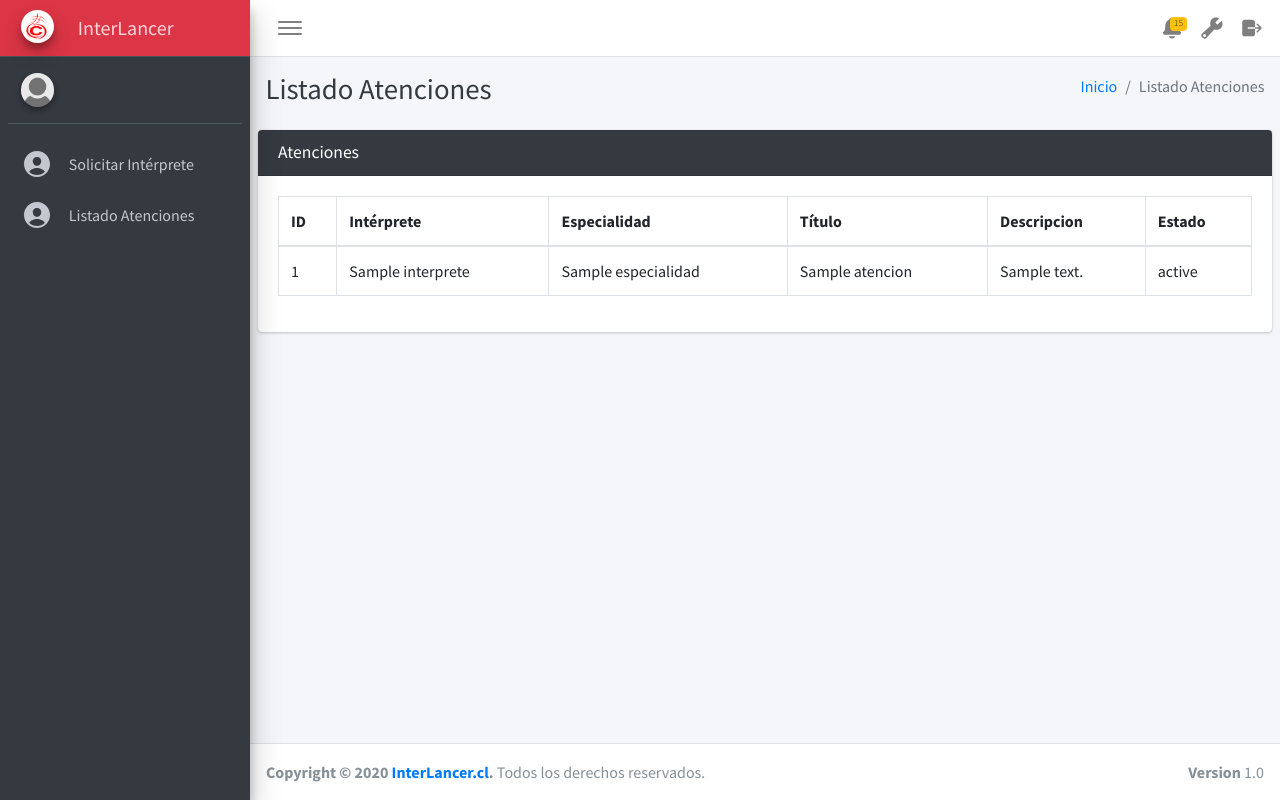
After one commit to fsantand/trabajo-2-daw, a Django app: template atencion/templates/atencion/atenciones.html in a window 1280 px wide. The commit adds this page. Run offline with Django 3.2, Linux system fonts and the light colour scheme; the template is opened without the code that fills it: most values are stand-ins (such as "Sample title", 1, 10 or a date in 2020); some libraries are stand-ins or nearby versions.

Commit message:
Se agrega listado de atenciones/solicitudes

```diff
--- a/atencion/forms.py
+++ b/atencion/forms.py
@@ -9,7 +9,7 @@ class SolicitudForm(forms.ModelForm):
             'solicitante' : forms.HiddenInput(),
             'interprete' : forms.HiddenInput(),
             'fecha_creacion' : forms.HiddenInput(),
-            'fecha_reserva' : forms.TextInput(attrs={'type': 'datetime'}),
+            'fecha_reserva' : forms.TextInput(attrs={'type': 'date'}),
         }
 
 
--- a/atencion/models.py
+++ b/atencion/models.py
@@ -28,8 +28,9 @@ class Atencion(models.Model):
     class Meta:
         verbose_name_plural = 'atenciones'
 
-    """ def get_absolute_url(self):
-        return reverse('atencion:detalle_atencion', kwargs={'id': self.pk}) """
+    def get_absolute_url(self):
+        #return reverse('atencion:detalle_atencion', kwargs={'id': self.pk})
+        return reverse('listado_atenciones')
 
     def __str__(self):
         return f'Atencion #{self.pk} - {self.titulo}'
--- /dev/null
+++ b/atencion/templates/atencion/atenciones.html
@@ -0,0 +1,57 @@
+{% extends 'usuario/solicitante/solicitanteNav.html'%}
+
+{% block title %}Listado Atenciones{% endblock title %}
+
+{% block content_title %}Listado Atenciones{% endblock %}
+
+{% block content_breadcrumb %}
+<li class="breadcrumb-item"><a href="{% url 'dash' %}">Inicio</a></li>
+<li class="breadcrumb-item active" aria-current="page">Listado Atenciones</li>
+{% endblock %}
+
+{% block content %}
+<div class="card card-dark">
+    <!-- Título -->
+    <div class="card-header">
+        <h3 class="card-title">Atenciones</h3>
+    </div>
+    <div class="card-body">
+        <div class="row">
+            <div class="col-sm-12">
+                <table id="example2" class="table table-bordered table-hover dataTable dtr-inline" role="grid"
+                    aria-describedby="example2_info">
+                    <thead>
+                        <tr role="row">
+                            <th class="sorting_asc" tabindex="0" aria-controls="example2" rowspan="1" colspan="1"
+                                aria-sort="ascending" aria-label="">
+                                ID</th>
+                            <th class="sorting" tabindex="0" aria-controls="example2" rowspan="1" colspan="1"
+                                aria-label="">Intérprete</th>
+                            <th class="sorting" tabindex="0" aria-controls="example2" rowspan="1" colspan="1"
+                                aria-label="">Especialidad</th>
+                            <th class="sorting" tabindex="0" aria-controls="example2" rowspan="1" colspan="1"
+                                aria-label="">Título</th>
+                            <th class="sorting" tabindex="0" aria-controls="example2" rowspan="1" colspan="1"
+                                aria-label="">Descripcion</th>
+                                <th class="sorting" tabindex="0" aria-controls="example2" rowspan="1" colspan="1"
+                                aria-label="">Estado</th>
+                        </tr>
+                    </thead>
+                    <tbody>
+                        {% for atencion in listaAtenciones %}
+                        <tr role="row" class="odd">
+                            <td tabindex="0" class="sorting_1">{{atencion.id}}</td>
+                            <td>{{atencion.interprete}}</td>
+                            <td>{{atencion.especialidad}}</td>
+                            <td>{{atencion.titulo}}</td>
+                            <td>{{atencion.descripcion}}</td>
+                            <td>{{atencion.estado}}</td>
+                        </tr>
+                        {% endfor %}
+                </table>
+            </div>
+        </div>
+    </div>
+</div>
+
+{% endblock %}
--- a/atencion/urls.py
+++ b/atencion/urls.py
@@ -4,4 +4,5 @@ from . import views
 urlpatterns = [
     path('solicitar/<interprete>', views.SolicitudView.as_view(), name="solicitar_atencion"),
     path('detalle/<int:id>', views.detalleAtencion, name="detalle_atencion"),
+    path('listado',views.listadoAtenciones, name="listado_atenciones")
 ]
--- a/usuario/templates/usuario/solicitante/solicitanteNav.html
+++ b/usuario/templates/usuario/solicitante/solicitanteNav.html
@@ -10,10 +10,10 @@
         </a>
     </li>
     <li class="nav-item">
-        <a href="{% url 'dash' %}" class="nav-link {% if 'atenciones' in request.path %}active{% endif %}">
+        <a href="{% url 'listado_atenciones' %}" class="nav-link {% if 'listado' in request.path %}active{% endif %}">
             <ion-icon name="person-circle" size="large"></ion-icon>
             <p class="nav-link-text">
-                Atenciones
+                Listado Atenciones
             </p>
         </a>
     </li>
--- a/usuario/templates/usuario/solicitante/solicitarInterprete.html
+++ b/usuario/templates/usuario/solicitante/solicitarInterprete.html
@@ -3,8 +3,6 @@
 {% block title %}Solicitar Intérprete{% endblock title %}
 
 {% block content_title %}Solicitar Intérprete{% endblock %}
-
-{% block si %}active{% endblock %}
 
 {% block content_breadcrumb %}
     <li class="breadcrumb-item"><a href="{% url 'dash' %}">Inicio</a></li>
```
Also changed, not shown: atencion/views.py (+10 -1 lines), usuario/templates/usuario/solicitante/listadoAtenciones.html (added), usuario/views.py (line endings or trailing spaces).
